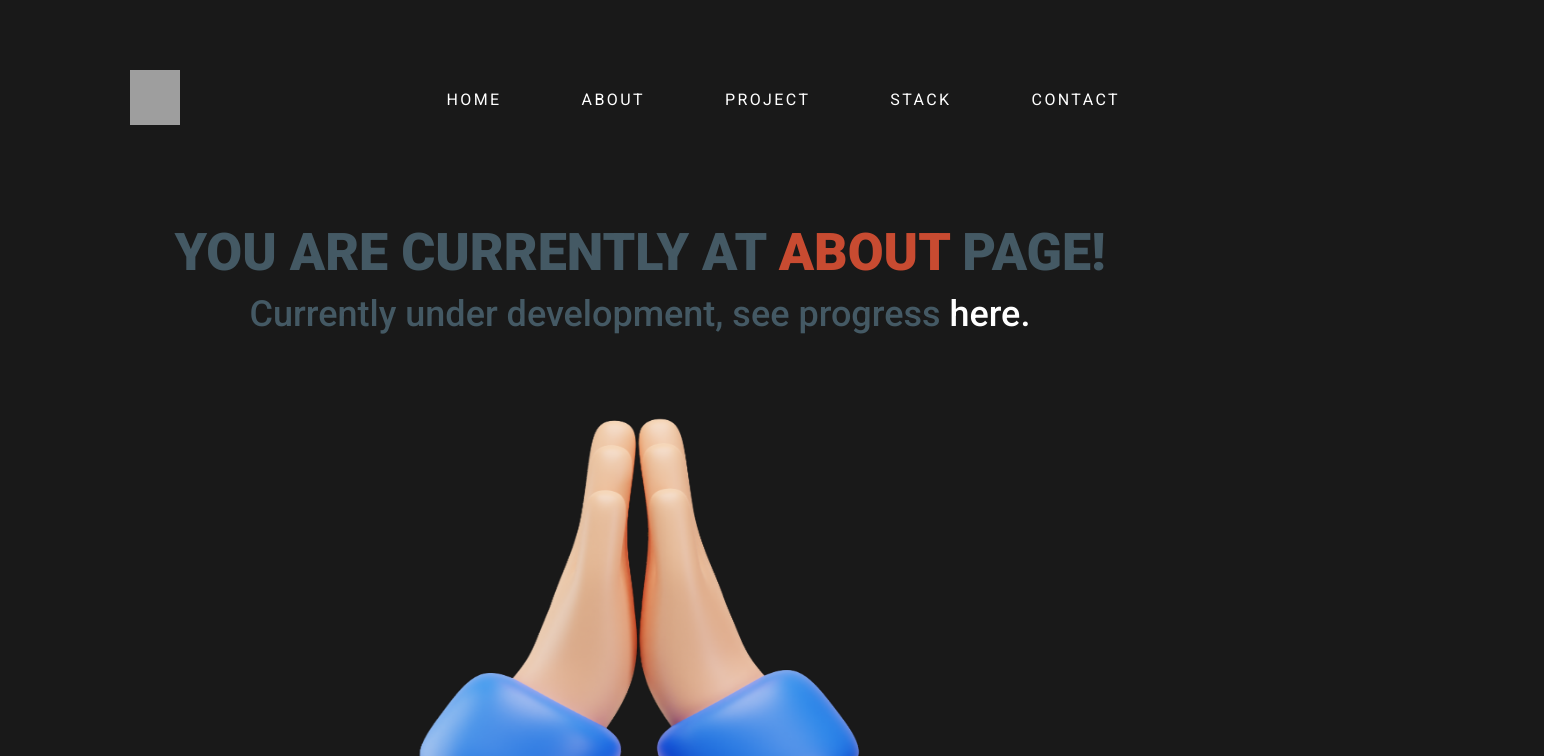
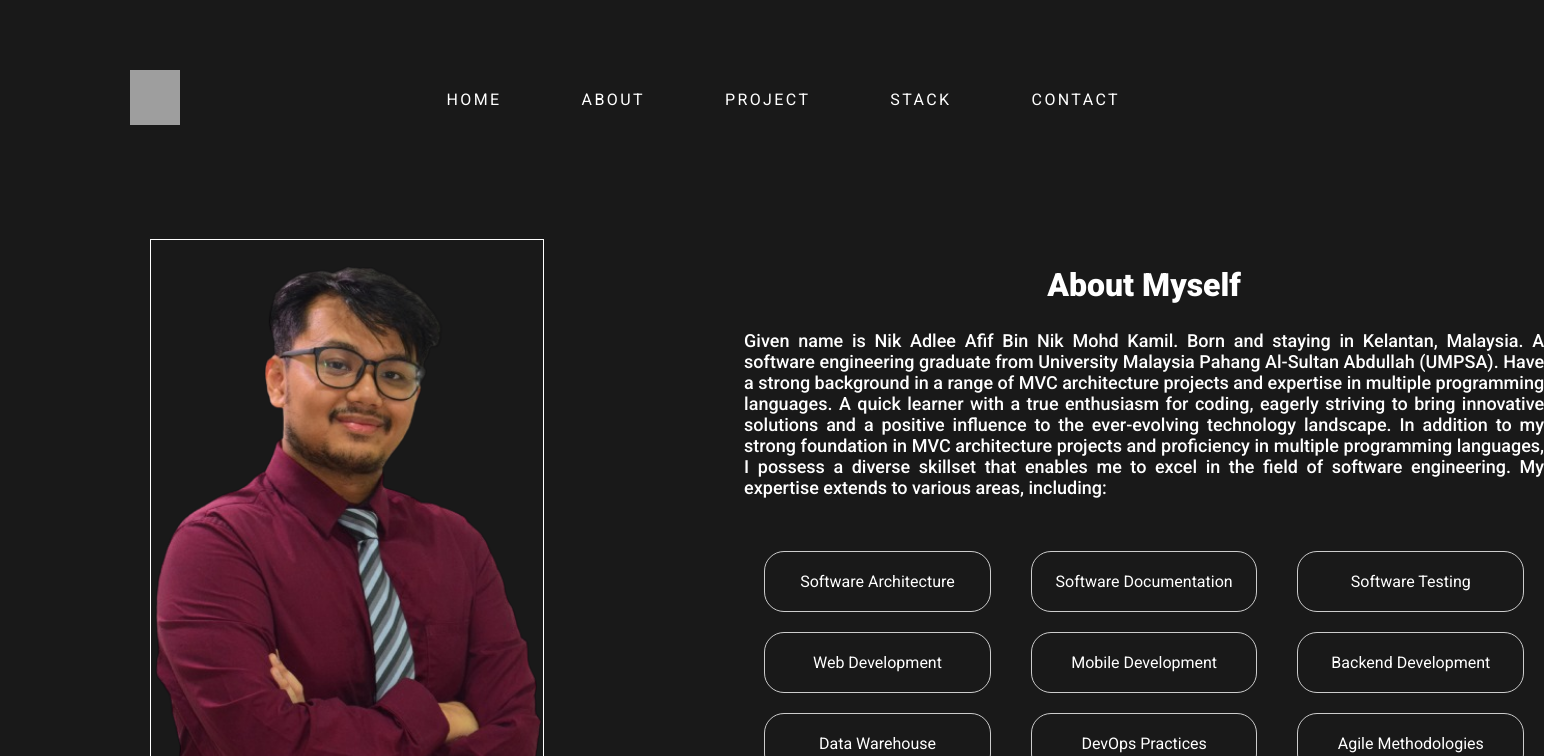
Before and after one commit to AdleeAfif/portfolio-app, a React (Create React App) app: page /#/about in a window 1280 px wide. Shown: the top 756 px of the page, 1544 px wide, since content can reach past the window. Built offline with nearby package versions, Linux system fonts and the light colour scheme; grey boxes are pictures that could not be loaded.

Commit message:
Added `About` content

```diff
--- a/src/view/about/about.css
+++ b/src/view/about/about.css
@@ -1,42 +1,68 @@
-.coming-soon {
-  text-align: center;
-  padding: 40px 30px 20px;
+.about-container {
+  color: #445964;
+  font-family: Roboto;
+  padding: 100px 30px;
+  color: #fff;
+  display: flex;
+  flex-direction: row;
 }
 
-.coming-soon h1,
-h2 {
-  color: #445964;
-  font-family: Roboto;
+.about-img-box {
+  display: flex;
+  justify-content: center;
+  align-items: center;
+  width: 550px;
+  height: 550px;
+  border: 1px solid #fff;
 }
 
-.coming-soon h1 {
-  font-size: 52px;
-  font-weight: 900;
-  text-transform: uppercase;
-  margin-bottom: 10px;
+.about-img {
+  height: 500px;
 }
 
-.coming-soon h2 {
-  font-size: 36px;
-  font-weight: 500;
-  margin-top: 10px;
-  margin-bottom: 60px;
+.about-text-box {
+  padding-left: 200px;
 }
 
-.special-word {
-  color: #c84b31;
+.about-myself-box {
+  width: 800px;
+  text-align: justify;
 }
 
-.coming-soon img {
-  height: 450px;
-  width: 450px;
+.about-text-box h1 {
+  text-align: center;
+  font-size: 32px;
+  font-style: normal;
+  font-weight: 900;
+  line-height: normal;
 }
 
-.coming-soon a {
-  color: #fff;
-  text-decoration: none;
+.about-text-box p {
+  font-size: 18px;
+  font-style: normal;
+  font-weight: 500;
+  line-height: normal;
 }
 
-.coming-soon a:hover {
-  text-decoration: underline;
+.skill-table {
+  padding-top: 30px;
+  display: flex;
+  flex-direction: column;
+  align-items: center; /* Center horizontally */
 }
+
+.row {
+  display: flex;
+  justify-content: space-between; /* Create space between columns */
+  width: 100%; /* Ensure rows take the full width */
+  margin-bottom: 10px; /* Adjust the spacing between rows */
+}
+
+.cell {
+  margin: 5px 20px;
+  text-align: center;
+  flex: 1; /* Allow cells to grow and take up equal space */
+  padding: 20px; /* Adjust padding as needed */
+  border: 1px solid #ccc; /* Optional: Add borders for cell separation */
+  border-radius: 20px;
+}
--- a/src/view/about/about.js
+++ b/src/view/about/about.js
@@ -1,20 +1,51 @@
 import React from "react";
 
 import "./about.css";
-import sorryImg from "../component/img/sorry.png";
+import adleeImg from "../component/img/adlee-image.png";
 
 function About() {
   return (
     <section id="about">
-      <div className="coming-soon">
-        <h1>
-          You are currently at <span className="special-word">About</span> page!
-        </h1>
-        <h2>
-          Currently under development, see progress{" "}
-          <a href="https://github.com/AdleeAfif/portfolio-app">here.</a>
-        </h2>
-        <img src={sorryImg} alt="sorry.png" />
+      <div className="about-container">
+        <div className="about-img-box">
+          <img src={adleeImg} alt="Adlee" className="about-img" />
+        </div>
+        <div className="about-text-box">
+          <div className="about-myself-box">
+            <h1>About Myself</h1>
+            <p>
+              Given name is Nik Adlee Afif Bin Nik Mohd Kamil. Born and staying
+              in Kelantan, Malaysia. A software engineering graduate from
+              University Malaysia Pahang Al-Sultan Abdullah (UMPSA). Have a
+              strong background in a range of MVC architecture projects and
+              expertise in multiple programming languages. A quick learner with
+              a true enthusiasm for coding, eagerly striving to bring innovative
+              solutions and a positive influence to the ever-evolving technology
+              landscape. In addition to my strong foundation in MVC architecture
+              projects and proficiency in multiple programming languages, I
+              possess a diverse skillset that enables me to excel in the field
+              of software engineering. My expertise extends to various areas,
+              including:
+            </p>
+            <div class="skill-table">
+              <div class="row">
+                <div class="cell">Software Architecture</div>
+                <div class="cell">Software Documentation</div>
+                <div class="cell">Software Testing</div>
+              </div>
+              <div class="row">
+                <div class="cell">Web Development</div>
+                <div class="cell">Mobile Development</div>
+                <div class="cell">Backend Development</div>
+              </div>
+              <div class="row">
+                <div class="cell">Data Warehouse</div>
+                <div class="cell">DevOps Practices</div>
+                <div class="cell">Agile Methodologies</div>
+              </div>
+            </div>
+          </div>
+        </div>
       </div>
     </section>
   );
```
Also changed, not shown: src/view/component/img/adlee-image.png (added).
